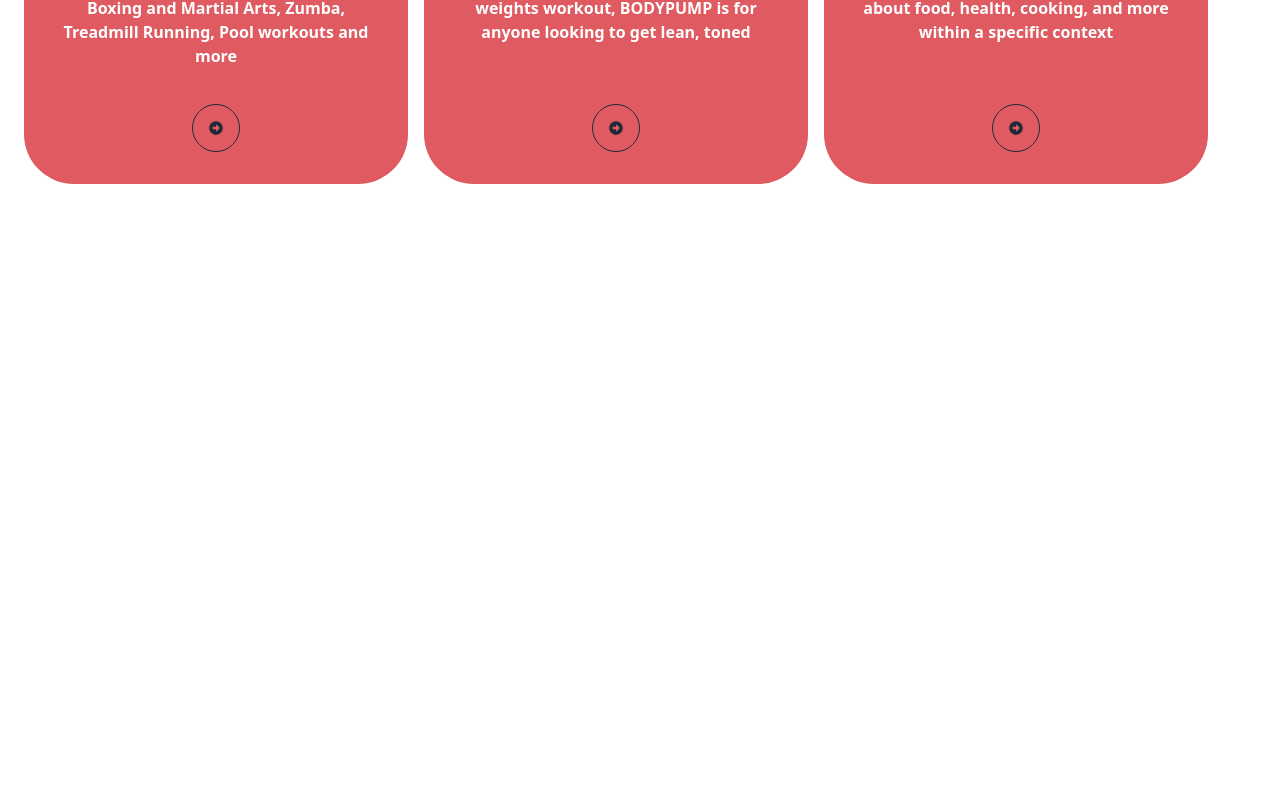
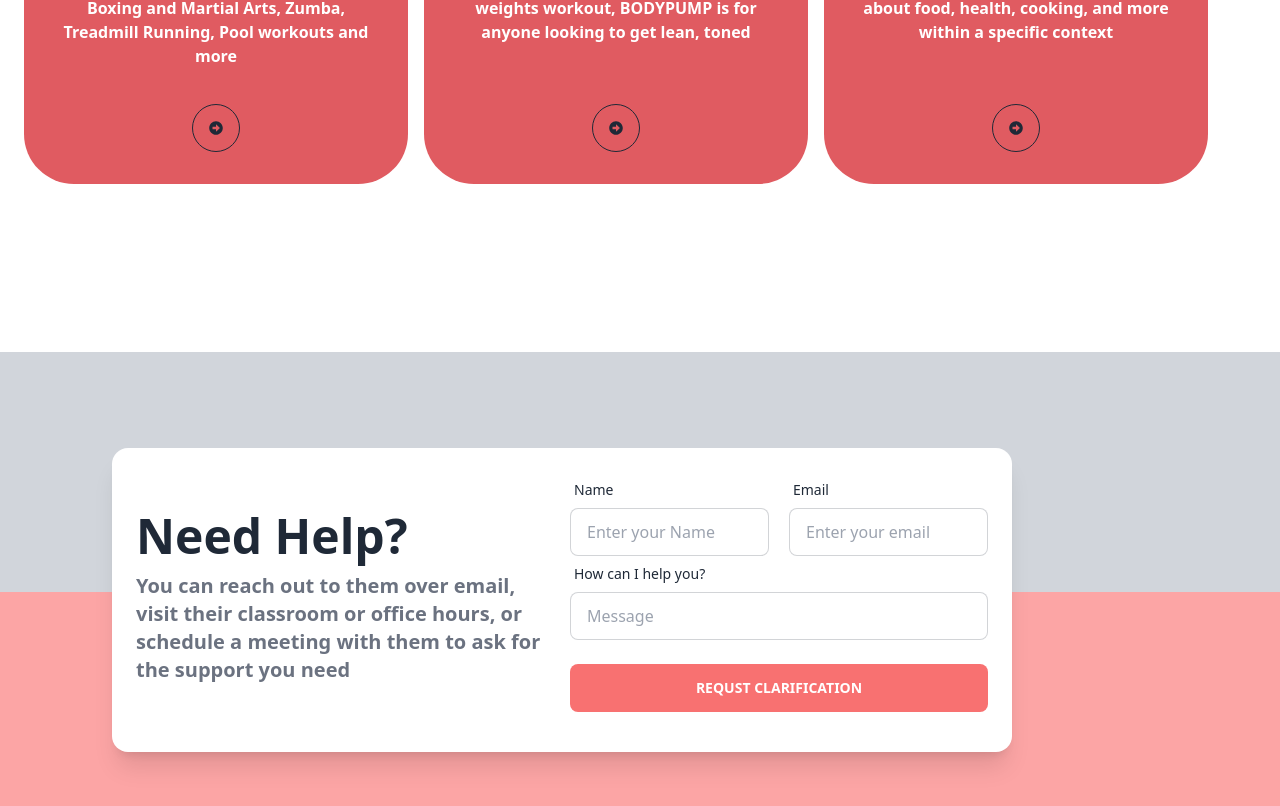
Before and after one commit to hasanali112/weight-loss-academy, a React (Vite) app: page / in a window 1280 px wide. Shown: the part 1102-1908 px from the top of the page. Before the commit the page ends 1294 px from the top, so only its background shows below. Built offline with nearby package versions, Linux system fonts and the light colour scheme.

Commit message:
add needHelp component in homepage

```diff
--- /dev/null
+++ b/src/Pages/Home/HelpNeed/HelpNeed.jsx
@@ -0,0 +1,63 @@
+import React from "react";
+
+const HelpNeed = () => {
+  return (
+    <div className="mt-40 w-full ">
+      <div className="bg-gray-300 h-60"></div>
+      <div className="bg-red-300 h-60"></div>
+      <div>
+        <div className="card md:w-[900px] bg-base-100 shadow-xl md:ml-28 -mt-96">
+          <div className="grid gap-4 grid-cols-1 md:grid-cols-2 md:flew-row p-6 pb-10">
+            <div>
+              <h2 className="text-5xl font-bold mt-10">Need Help?</h2>
+              <p className="text-xl font-semibold text-gray-500 mt-3">
+                You can reach out to them over email, visit their classroom or
+                office hours, or schedule a meeting with them to ask for the
+                support you need
+              </p>
+            </div>
+            <div >
+              <div className="grid grid-cols-2 gap-5">
+              <div className="form-control">
+                <label className="label">
+                  <span className="label-text">Name</span>
+                </label>
+                <input
+                  type="text"
+                  placeholder="Enter your Name"
+                  className="input input-bordered"
+                />
+              </div>
+              <div className="form-control">
+                <label className="label">
+                  <span className="label-text">Email</span>
+                </label>
+                <input
+                  type="text"
+                  placeholder="Enter your email"
+                  className="input input-bordered"
+                />
+              </div>
+              </div>
+              <div className="form-control">
+                <label className="label">
+                  <span className="label-text">How can I help you?</span>
+                </label>
+                <input
+                  type="text"
+                  placeholder="Message"
+                  className="input input-bordered"
+                />
+              </div>
+              <div className="form-control mt-6">
+                <button className="btn bg-red-400 border-0 btn-primary text-white">Requst clarification</button>
+              </div>
+            </div>
+          </div>
+        </div>
+      </div>
+    </div>
+  );
+};
+
+export default HelpNeed;
--- a/src/Pages/Home/Home/Home.jsx
+++ b/src/Pages/Home/Home/Home.jsx
@@ -1,12 +1,14 @@
 import React from 'react';
 import Banner from '../Banner';
 import Features from '../Features/Features';
+import HelpNeed from '../HelpNeed/HelpNeed';
 
 const Home = () => {
     return (
         <div>
             <Banner></Banner>
             <Features></Features>
+            <HelpNeed></HelpNeed>
         </div>
     );
 };
```
